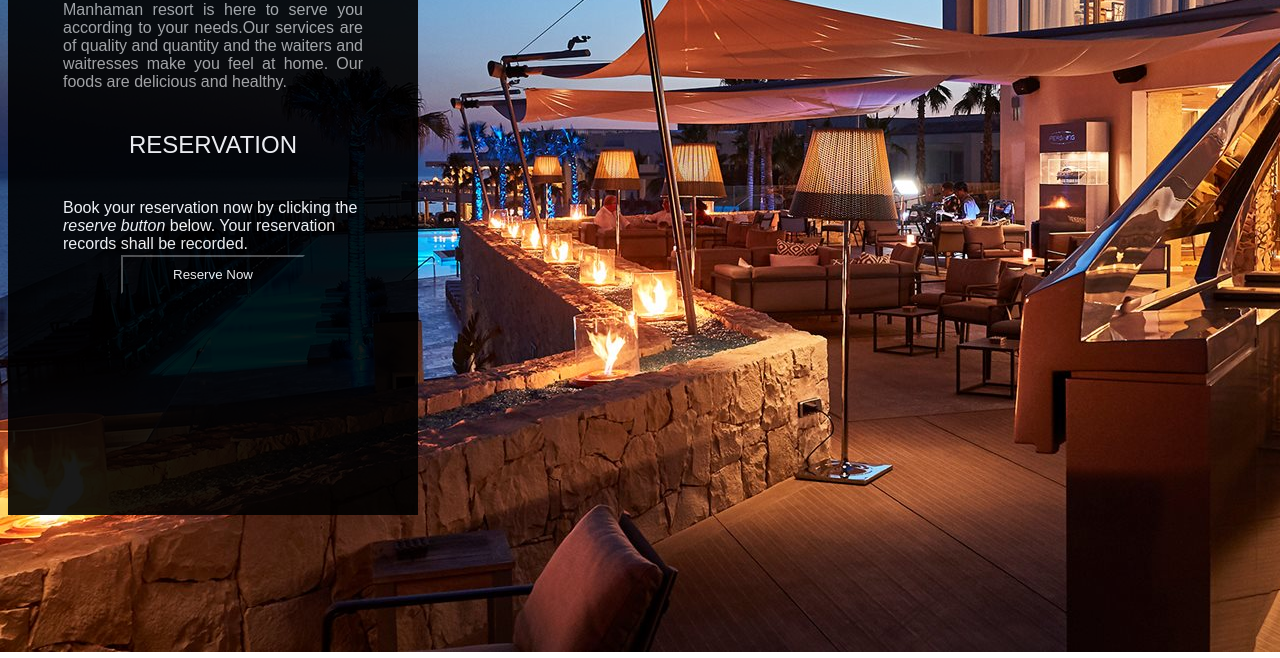
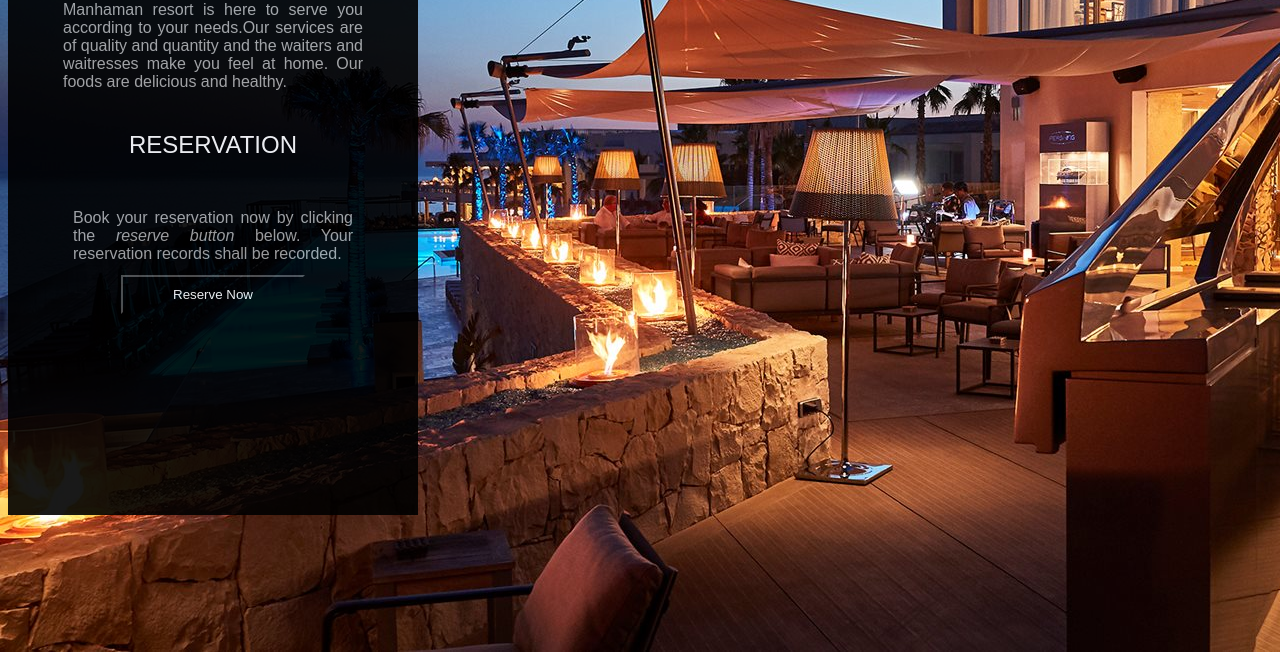
Before and after one commit to praise-laurine/resort, a plain HTML site: page index.html in a window 1280 px wide. Shown: the part 142-800 px from the top of the page. Drawn offline with Linux system fonts and the light colour scheme.

Commit message:
style paragragh

```diff
--- a/styles.css
+++ b/styles.css
@@ -57,6 +57,14 @@ h1{
   margin: 40px auto;
 
 }
+p{
+  text-align: justify;
+  color: darkgray;
+  font-weight: normal;
+  padding: 10px;
+}
+
+
 .text form , input[type="button" ]{
   background-color: black;
   padding: 10px;
```
